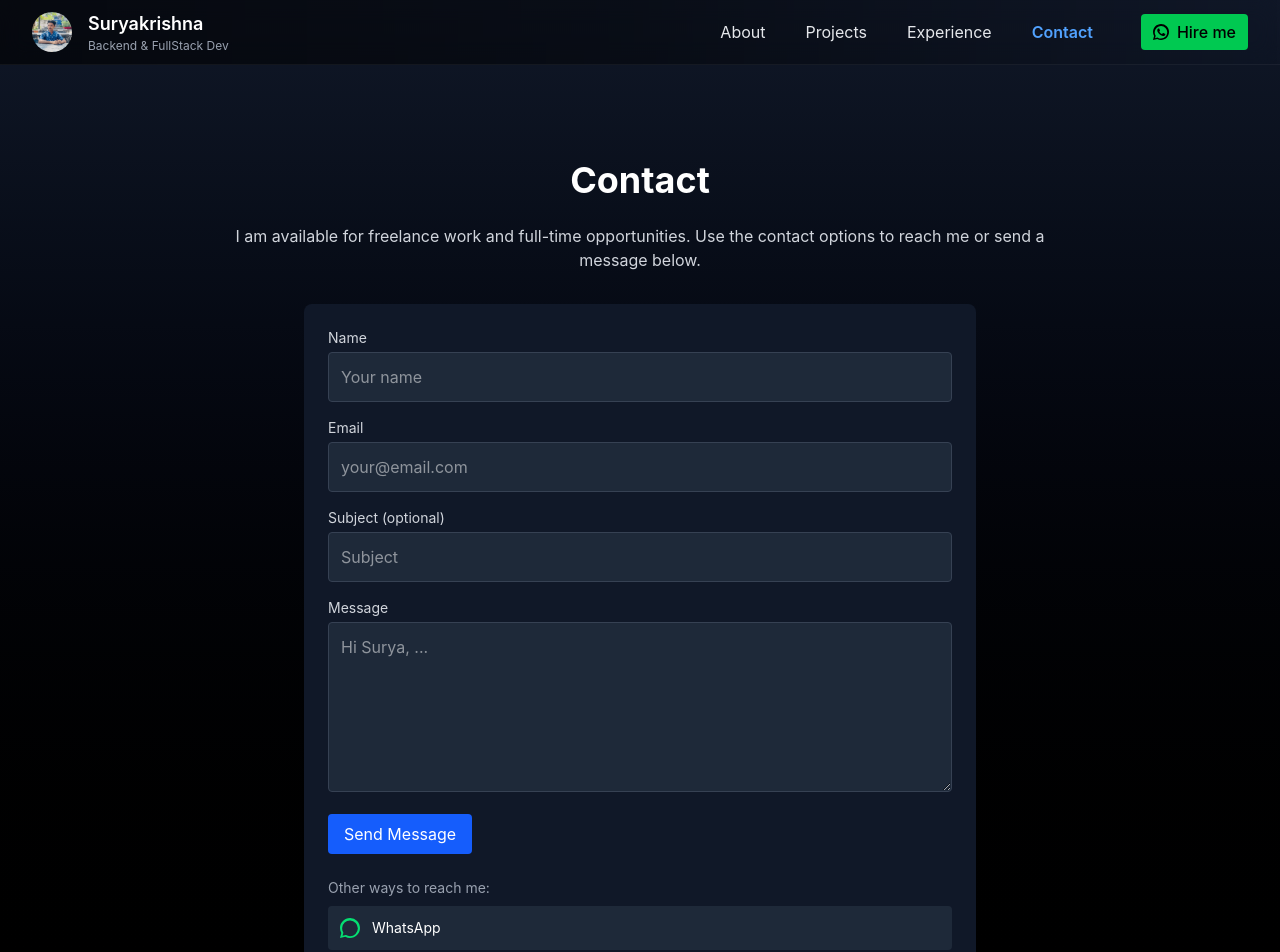
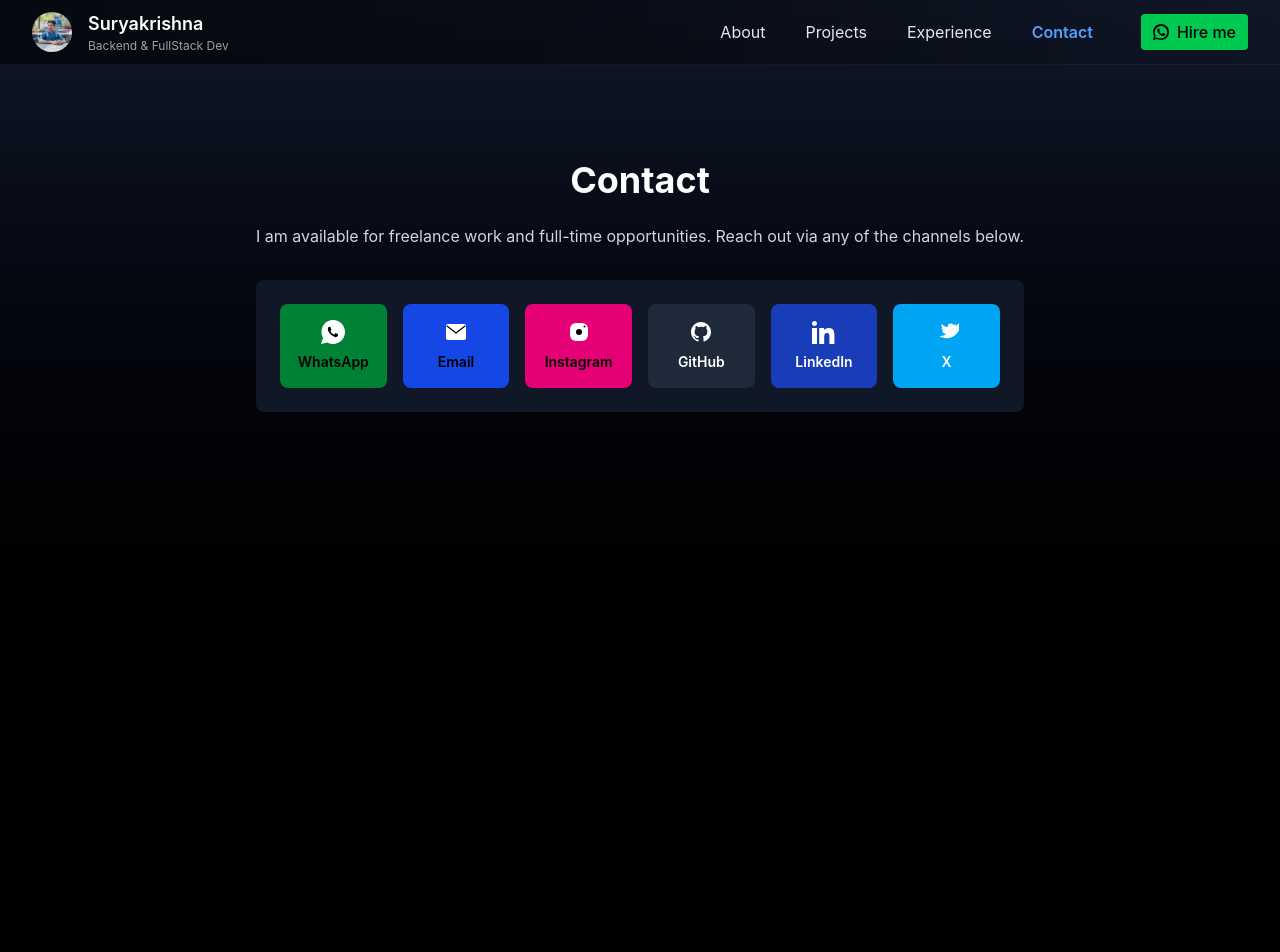
Before and after one commit to SuryaKrishnavp/portfolio, a Next.js app: page /contact in a window 1280 px wide. Shown: the top 952 px of the page. After the commit the page ends 800 px from the top, so only its background shows below. Built offline with nearby package versions, Linux system fonts and the light colour scheme.

Commit message:
fifth commit

```diff
--- a/src/app/contact/page.tsx
+++ b/src/app/contact/page.tsx
@@ -1,97 +1,63 @@
+
 "use client";
 
-import { useState } from 'react';
 import Layout from '@/components/Layout';
 
 export default function ContactPage() {
-  const email = 'vpsuryakrishna@gmail.com';
-  const [name, setName] = useState('');
-  const [userEmail, setUserEmail] = useState('');
-  const [subject, setSubject] = useState('');
-  const [message, setMessage] = useState('');
-  const [status, setStatus] = useState<'idle' | 'sending' | 'success' | 'error'>('idle');
-  const [error, setError] = useState<string | null>(null);
-
-  const handleSubmit = async (e: React.FormEvent) => {
-    e.preventDefault();
-    setError(null);
-    if (!name || !userEmail || !message) {
-      setError('Please fill name, email and message.');
-      return;
-    }
-
-    setStatus('sending');
-    try {
-      const res = await fetch('/api/contact', {
-        method: 'POST',
-        headers: { 'Content-Type': 'application/json' },
-        body: JSON.stringify({ name, email: userEmail, subject, message }),
-      });
-      const data = await res.json();
-      if (res.ok && data.ok) {
-        setStatus('success');
-        setName(''); setUserEmail(''); setSubject(''); setMessage('');
-      } else {
-        setStatus('error');
-        setError(data?.error || 'Failed to send message');
-      }
-    } catch (err: unknown) {
-      setStatus('error');
-      const msg = err instanceof Error ? err.message : String(err);
-      setError(msg || 'Network error');
-    }
-  };
-
   return (
     <Layout>
       <main className="max-w-4xl mx-auto px-4 py-20">
         <h1 className="text-4xl font-bold mb-6 text-center">Contact</h1>
-  <p className="text-gray-300 mb-8 text-center">I am available for freelance work and full-time opportunities. Use the contact options to reach me or send a message below.</p>
+        <p className="text-gray-300 mb-8 text-center">I am available for freelance work and full-time opportunities. Reach out via any of the channels below.</p>
 
-        <div>
-          <div className="bg-gray-900 p-6 rounded-lg mx-auto max-w-2xl">
-            <form onSubmit={handleSubmit} className="space-y-4">
-              <div>
-                <label className="block text-sm text-gray-300 mb-1">Name</label>
-                <input value={name} onChange={(e) => setName(e.target.value)} className="w-full p-3 bg-gray-800 rounded border border-gray-700 focus:outline-none" placeholder="Your name" />
-              </div>
+        <div className="bg-gray-900 p-6 rounded-lg mx-auto max-w-3xl">
+          <div className="grid grid-cols-2 sm:grid-cols-3 md:grid-cols-6 gap-4">
+            <a href="https://wa.me/916282870940" target="_blank" rel="noreferrer" className="bg-green-700 hover:bg-green-600 text-black p-4 rounded-lg flex flex-col items-center gap-2">
+              <svg className="w-6 h-6 text-white" viewBox="0 0 24 24" fill="none" xmlns="http://www.w3.org/2000/svg" aria-hidden>
+                <path d="M20.52 3.48A11.89 11.89 0 0012 0C5.37 0 .5 5.37.5 12c0 2.11.55 4.09 1.6 5.86L0 24l6.39-1.62A11.89 11.89 0 0012 24c6.63 0 12-5.37 12-12 0-3.2-1.25-6.22-3.48-8.52z" fill="#fff"/>
+                <path d="M17.07 14.04c-.28-.14-1.66-.82-1.92-.91-.26-.09-.44-.14-.63.14-.19.28-.76.91-.93 1.1-.17.19-.35.21-.63.07-.28-.14-1.05-.4-2-1.25-.74-.66-1.25-1.47-1.4-1.74-.15-.27-.02-.42.12-.56.14-.14.29-.36.44-.55.15-.19.2-.31.29-.51.08-.2.05-.37-.02-.52-.07-.15-.66-1.56-.9-2.14-.24-.58-.46-.5-.64-.51-.18-.01-.36-.01-.52-.01-.17 0-.42.02-.64.31-.22.29-.85.98-.85 2.4 0 1.42.87 2.49 1 2.68.13.19 2.03 3.11 4.95 4.37 2.38 1.03 2.03.67 2.38.61.35-.06 1.48-.67 1.69-1.3.21-.63.21-1.17.16-1.29-.05-.12-.24-.19-.52-.33z" fill="#000"/>
+              </svg>
+              <div className="text-sm font-semibold">WhatsApp</div>
+            </a>
 
-              <div>
-                <label className="block text-sm text-gray-300 mb-1">Email</label>
-                <input value={userEmail} onChange={(e) => setUserEmail(e.target.value)} type="email" className="w-full p-3 bg-gray-800 rounded border border-gray-700 focus:outline-none" placeholder="your@email.com" />
-              </div>
+            <a href="mailto:vpsuryakrishna@gmail.com" className="bg-blue-700 hover:bg-blue-600 text-black p-4 rounded-lg flex flex-col items-center gap-2">
+              <svg className="w-6 h-6 text-white" viewBox="0 0 24 24" fill="none" xmlns="http://www.w3.org/2000/svg" aria-hidden>
+                <rect x="2" y="4" width="20" height="16" rx="2" ry="2" fill="#fff"/>
+                <path d="M3 6l9 7 9-7" stroke="#000" strokeWidth="1.2" strokeLinecap="round" strokeLinejoin="round" fill="none"/>
+              </svg>
+              <div className="text-sm font-semibold">Email</div>
+            </a>
 
-              <div>
-                <label className="block text-sm text-gray-300 mb-1">Subject (optional)</label>
-                <input value={subject} onChange={(e) => setSubject(e.target.value)} className="w-full p-3 bg-gray-800 rounded border border-gray-700 focus:outline-none" placeholder="Subject" />
-              </div>
+            <a href="https://www.instagram.com/surya_krishnavp/?hl=en" target="_blank" rel="noreferrer" className="bg-pink-600 hover:bg-pink-500 text-black p-4 rounded-lg flex flex-col items-center gap-2">
+              <svg className="w-6 h-6 text-white" viewBox="0 0 24 24" fill="none" xmlns="http://www.w3.org/2000/svg" aria-hidden>
+                <rect x="3" y="3" width="18" height="18" rx="6" fill="#fff"/>
+                <circle cx="12" cy="12" r="3" fill="#000"/>
+                <circle cx="17.5" cy="6.5" r="1" fill="#000"/>
+              </svg>
+              <div className="text-sm font-semibold">Instagram</div>
+            </a>
 
-              <div>
-                <label className="block text-sm text-gray-300 mb-1">Message</label>
-                <textarea value={message} onChange={(e) => setMessage(e.target.value)} className="w-full p-3 bg-gray-800 rounded border border-gray-700 focus:outline-none" rows={6} placeholder="Hi Surya, ..." />
-              </div>
+            <a href="https://github.com/SuryaKrishnavp" target="_blank" rel="noreferrer" className="bg-gray-800 hover:bg-gray-700 text-white p-4 rounded-lg flex flex-col items-center gap-2">
+              <svg className="w-6 h-6 text-white" viewBox="0 0 24 24" fill="none" xmlns="http://www.w3.org/2000/svg" aria-hidden>
+                <path d="M12 2C6.48 2 2 6.48 2 12c0 4.42 2.87 8.17 6.84 9.49.5.09.66-.22.66-.49 0-.24-.01-.87-.01-1.7-2.78.6-3.37-1.34-3.37-1.34-.45-1.15-1.11-1.46-1.11-1.46-.91-.62.07-.61.07-.61 1 .07 1.53 1.03 1.53 1.03.9 1.54 2.36 1.1 2.93.84.09-.65.35-1.1.64-1.35-2.22-.25-4.56-1.11-4.56-4.95 0-1.09.39-1.98 1.03-2.68-.1-.26-.45-1.28.1-2.66 0 0 .84-.27 2.75 1.02A9.56 9.56 0 0112 6.8c.85.004 1.71.115 2.51.338 1.91-1.29 2.75-1.02 2.75-1.02.55 1.38.2 2.4.1 2.66.64.7 1.03 1.59 1.03 2.68 0 3.85-2.34 4.7-4.57 4.95.36.31.68.92.68 1.86 0 1.34-.01 2.42-.01 2.75 0 .27.16.59.67.49C19.13 20.17 22 16.42 22 12c0-5.52-4.48-10-10-10z" fill="#fff"/>
+              </svg>
+              <div className="text-sm font-semibold">GitHub</div>
+            </a>
 
-              {error && <div className="text-sm text-red-400">{error}</div>}
+            <a href="https://www.linkedin.com/in/suryakrishna-vp/" target="_blank" rel="noreferrer" className="bg-blue-800 hover:bg-blue-700 text-white p-4 rounded-lg flex flex-col items-center gap-2">
+              <svg className="w-6 h-6 text-white" viewBox="0 0 24 24" fill="none" xmlns="http://www.w3.org/2000/svg" aria-hidden>
+                <path d="M4.98 3.5C4.98 4.88 3.88 6 2.5 6S0 4.88 0 3.5 1.12 1 2.5 1s2.48 1.12 2.48 2.5z" fill="#fff"/>
+                <path d="M0 8h5v16H0V8zm7.5 0h4.6v2.2h.1c.64-1.2 2.2-2.2 4.5-2.2 4.8 0 5.7 3.2 5.7 7.4V24h-5v-7.2c0-1.7 0-3.9-2.4-3.9-2.4 0-2.8 1.9-2.8 3.8V24h-5V8z" fill="#fff"/>
+              </svg>
+              <div className="text-sm font-semibold">LinkedIn</div>
+            </a>
 
-              <div className="flex items-center gap-3">
-                <button type="submit" disabled={status === 'sending'} className="px-4 py-2 bg-blue-600 hover:bg-blue-700 rounded">
-                  {status === 'sending' ? 'Sending...' : 'Send Message'}
-                </button>
-                {status === 'success' && <div className="text-sm text-green-400">Message sent — thank you!</div>}
-                {status === 'error' && <div className="text-sm text-red-400">Failed to send message.</div>}
-              </div>
-            </form>
-
-            <div className="mt-6">
-              <div className="text-sm text-gray-400 mb-2">Other ways to reach me:</div>
-              <div className="flex flex-col gap-3">
-
-                <a href="https://wa.me/916282870940" target="_blank" rel="noreferrer" className="flex items-center gap-3 bg-gray-800 p-3 rounded tile-hover">
-                  <svg className="w-5 h-5 text-green-400" viewBox="0 0 24 24" fill="currentColor" xmlns="http://www.w3.org/2000/svg"><path d="M20.52 3.48A11.89 11.89 0 0012 0C5.373 0 0 5.373 0 12c0 2.11.55 4.09 1.6 5.86L0 24l6.39-1.62A11.89 11.89 0 0012 24c6.627 0 12-5.373 12-12 0-3.2-1.25-6.22-3.48-8.52zM12 21.8c-1.7 0-3.34-.44-4.78-1.27l-.34-.2-3.79.96.96-3.7-.22-.37A9.4 9.4 0 012.6 12 9.4 9.4 0 1112 21.8z"/></svg>
-                  <div className="text-sm">WhatsApp</div>
-                </a>
-              </div>
-            </div>
+            <a href="https://x.com/suryakrishna_vp" target="_blank" rel="noreferrer" className="bg-sky-500 hover:bg-sky-400 text-white p-4 rounded-lg flex flex-col items-center gap-2">
+              <svg className="w-6 h-6 text-white" viewBox="0 0 24 24" fill="none" xmlns="http://www.w3.org/2000/svg" aria-hidden>
+                <path d="M21.6 5.2c-.6.3-1.2.5-1.9.6.7-.4 1.2-1 1.4-1.8-.7.4-1.5.7-2.4.9C17.6 4 16.7 3.6 15.6 3.6c-1.6 0-2.9 1.3-2.9 2.9 0 .2 0 .4.1.6-2.4-.1-4.6-1.3-6-3.1-.3.5-.4 1-.4 1.6 0 1.1.6 2.1 1.6 2.7-.5 0-1-.2-1.4-.4v.1c0 1.4 1 2.6 2.4 2.8-.4.1-.8.1-1.2.1-.3 0-.6 0-.9-.1.6 1.9 2.4 3.3 4.6 3.3-1.7 1.3-3.7 2-5.9 2-.4 0-.8 0-1.2-.1 2.1 1.4 4.6 2.2 7.3 2.2 8.8 0 13.6-7.3 13.6-13.6v-.6 c.9-.7 1.6-1.6 2.1-2.6-.8.4-1.7.6-2.6.7z" fill="#fff"/>
+              </svg>
+              <div className="text-sm font-semibold">X</div>
+            </a>
           </div>
         </div>
 
```
